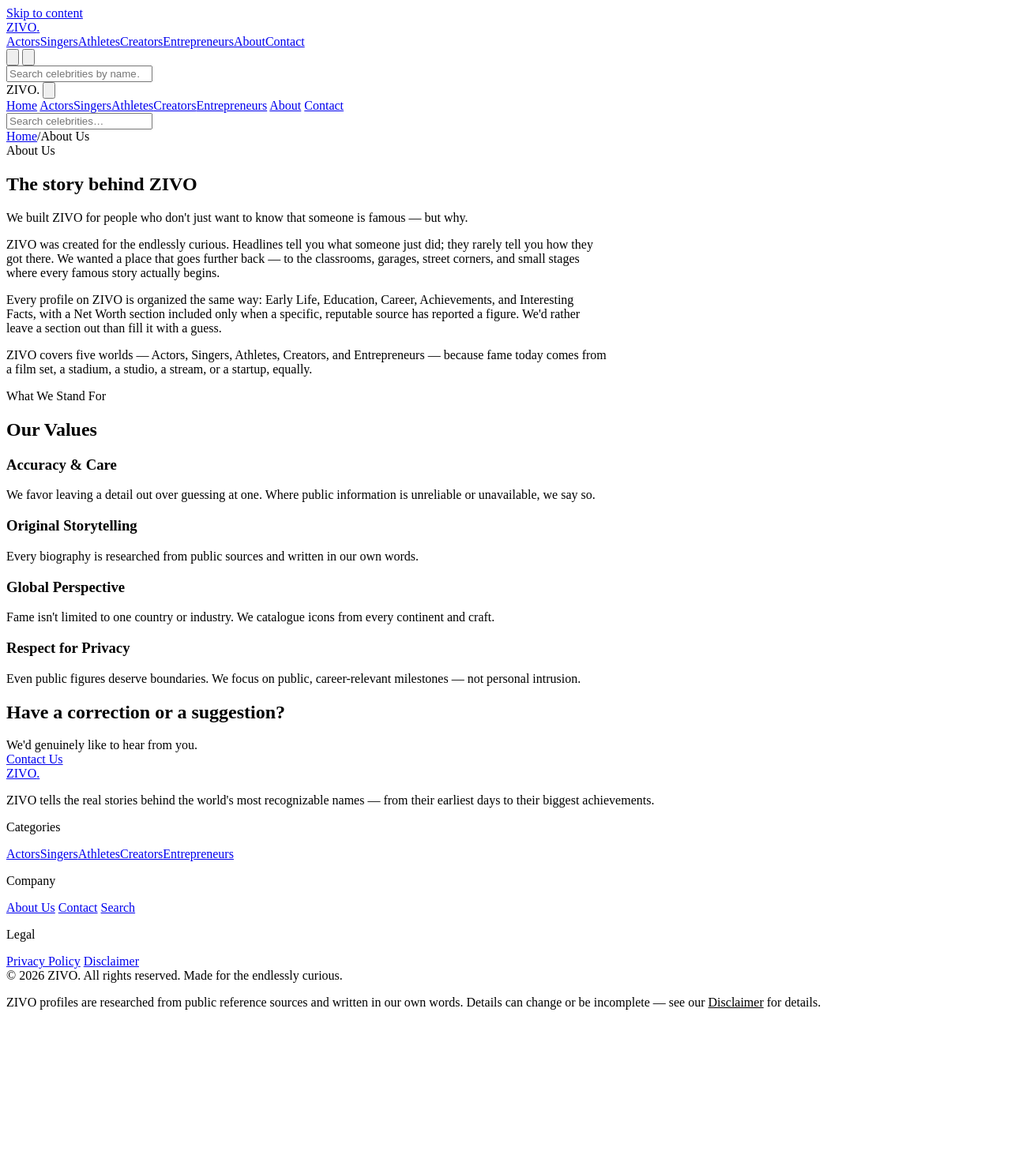
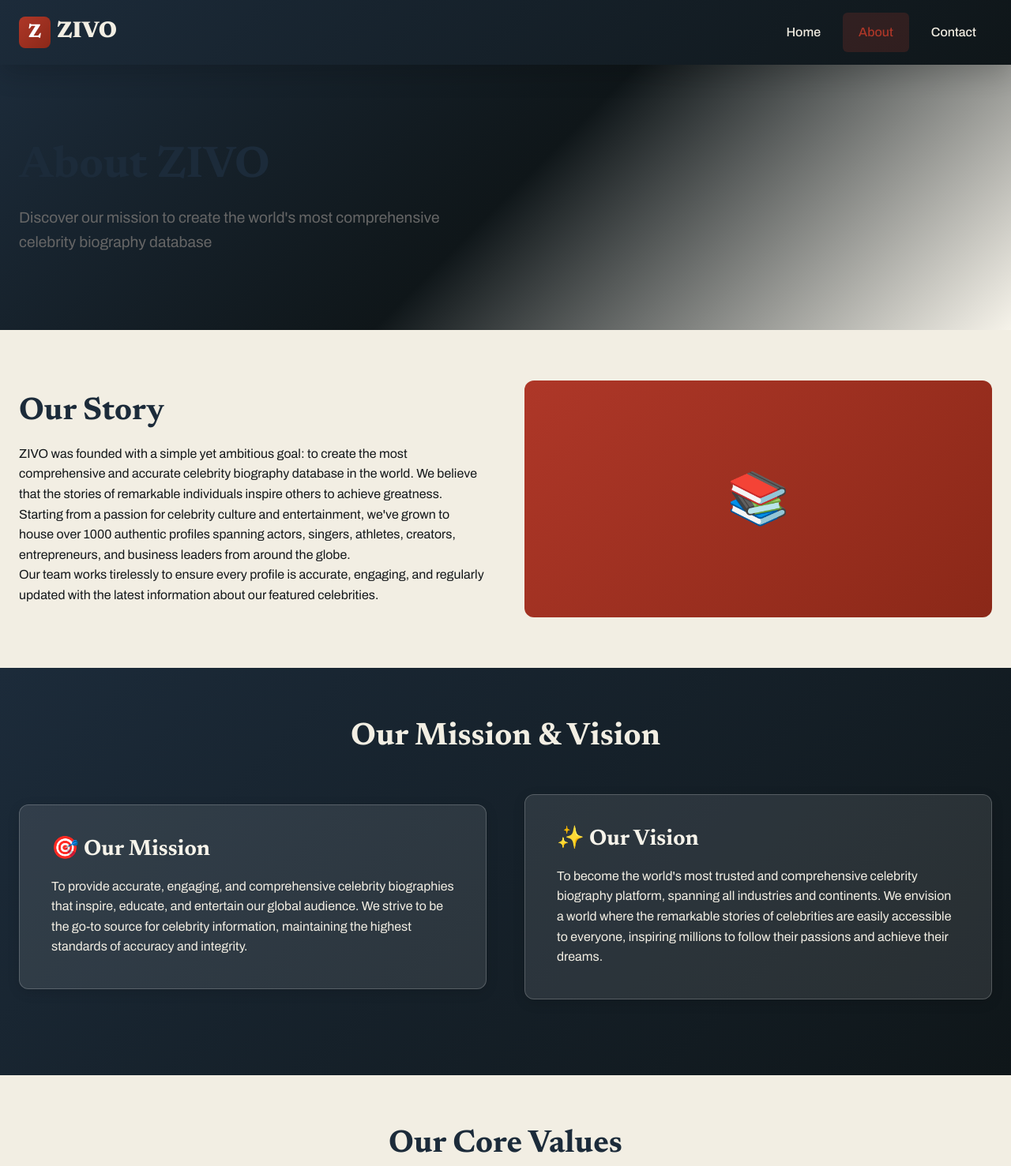
Before and after one commit to http-01/Zivo.com, a plain HTML site: page about.html in a window 1280 px wide. Shown: the top 1477 px of the page at 79% size. Before the commit the page ends 1295 px from the top, so only its background shows below. Drawn offline with Linux system fonts and the light colour scheme.

Commit message:
Update about.html

```diff
--- a/about.html
+++ b/about.html
@@ -3,123 +3,379 @@
 <head>
     <meta charset="UTF-8">
     <meta name="viewport" content="width=device-width, initial-scale=1.0">
-<title>About Us | ZIVO</title>
-<meta name="description" content="Learn about ZIVO's mission to tell honest, original, in-depth stories behind the world's most famous people.">
+    <title>About ZIVO - Celebrity Database</title>
+    <meta name="description" content="Learn about ZIVO, the world's leading celebrity biography database with 1000+ authentic profiles.">
     <meta name="google-site-verification" content="13ayhNmgX4U5YawyNvmjUyB6RXKO7ziIZd0P7CoAQfU">
-<link rel="canonical" href="https://http-01.github.io/Zivo.com/about.html">
-<meta property="og:title" content="About Us | ZIVO">
-<meta property="og:description" content="Learn about ZIVO's mission to tell honest, original, in-depth stories behind the world's most famous people.">
-<meta property="og:url" content="https://http-01.github.io/Zivo.com/about.html">
-<meta property="og:type" content="website">
-<meta property="og:site_name" content="ZIVO">
-<meta name="theme-color" content="#1C2B3A">
-<link rel="icon" type="image/svg+xml" href="favicon.svg">
     <link rel="preconnect" href="https://fonts.googleapis.com">
     <link rel="preconnect" href="https://fonts.gstatic.com" crossorigin>
-<link href="https://fonts.googleapis.com/css2?family=Newsreader:wght@400;500;600;700&family=Archivo:wght@400;500;600;700&family=Space+Mono:wght@400;700&display=swap" rel="stylesheet">
-<link rel="stylesheet" href="style.css">
+    <link href="https://fonts.googleapis.com/css2?family=Newsreader:wght@400;500;600;700;800&family=Archivo:wght@400;500;600;700&family=Space+Mono:wght@400;700&display=swap" rel="stylesheet">
+
+    <style>
+        :root {
+            --ink: #14181B;
+            --navy: #1C2B3A;
+            --paper: #F2EEE3;
+            --stamp: #AE3728;
+            --cream: #F6F3EA;
+            --text-light: #666666;
+            --shadow-md: 0 4px 16px rgba(0,0,0,0.12);
+            --shadow-lg: 0 12px 32px rgba(0,0,0,0.16);
+            --transition: all 0.3s cubic-bezier(0.4, 0, 0.2, 1);
+        }
+
+        * {
+            margin: 0;
+            padding: 0;
+            box-sizing: border-box;
+        }
+
+        body {
+            font-family: 'Archivo', sans-serif;
+            color: var(--ink);
+            background-color: var(--paper);
+            line-height: 1.6;
+        }
+
+        h1, h2, h3 {
+            font-family: 'Newsreader', Georgia, serif;
+            font-weight: 700;
+            line-height: 1.2;
+            color: var(--navy);
+            margin-bottom: 1rem;
+        }
+
+        h1 { font-size: 3.5rem; }
+        h2 { font-size: 2.5rem; }
+        h3 { font-size: 1.75rem; }
+
+        .container {
+            max-width: 1400px;
+            margin: 0 auto;
+            padding: 0 24px;
+        }
+
+        .site-header {
+            background: linear-gradient(135deg, var(--navy) 0%, #0F1619 100%);
+            color: var(--paper);
+            padding: 1rem 0;
+            position: sticky;
+            top: 0;
+            z-index: 100;
+            box-shadow: var(--shadow-lg);
+        }
+
+        .site-header__inner {
+            display: flex;
+            justify-content: space-between;
+            align-items: center;
+            gap: 2rem;
+        }
+
+        .logo {
+            display: flex;
+            align-items: center;
+            gap: 0.5rem;
+            font-family: 'Newsreader', serif;
+            font-size: 1.8rem;
+            font-weight: 800;
+            color: var(--paper);
+            text-decoration: none;
+        }
+
+        .logo__icon {
+            width: 40px;
+            height: 40px;
+            background: linear-gradient(135deg, var(--stamp) 0%, #8B2818 100%);
+            border-radius: 8px;
+            display: flex;
+            align-items: center;
+            justify-content: center;
+            color: white;
+            font-size: 1.5rem;
+        }
+
+        .site-nav {
+            display: flex;
+            gap: 0.5rem;
+        }
+
+        .site-nav__link {
+            color: var(--paper);
+            font-weight: 500;
+            padding: 0.75rem 1.25rem;
+            border-radius: 6px;
+            text-decoration: none;
+            transition: var(--transition);
+        }
+
+        .site-nav__link:hover,
+        .site-nav__link.is-active {
+            background: rgba(174, 55, 40, 0.2);
+            color: var(--stamp);
+        }
+
+        .hero {
+            background: linear-gradient(135deg, var(--navy) 0%, #0F1619 50%, var(--cream) 100%);
+            padding: 6rem 0;
+            position: relative;
+            overflow: hidden;
+        }
+
+        .hero__content {
+            position: relative;
+            z-index: 2;
+        }
+
+        .hero__title {
+            color: var(--navy);
+            font-size: 3.5rem;
+            margin-bottom: 1rem;
+        }
+
+        .section {
+            padding: 4rem 0;
+        }
+
+        .section--dark {
+            background: linear-gradient(135deg, var(--navy) 0%, #0F1619 100%);
+            color: var(--paper);
+        }
+
+        .card {
+            background: white;
+            border-radius: 12px;
+            padding: 2.5rem;
+            box-shadow: var(--shadow-md);
+            border: 1px solid #E8E3D6;
+            margin-bottom: 2rem;
+        }
+
+        .content-grid {
+            display: grid;
+            grid-template-columns: 1fr 1fr;
+            gap: 3rem;
+            align-items: center;
+        }
+
+        .values-grid {
+            display: grid;
+            grid-template-columns: repeat(auto-fit, minmax(250px, 1fr));
+            gap: 2rem;
+        }
+
+        .value-card {
+            text-align: center;
+            padding: 2rem;
+        }
+
+        .value-icon {
+            font-size: 3rem;
+            margin-bottom: 1rem;
+        }
+
+        .site-footer {
+            background: linear-gradient(135deg, var(--navy) 0%, #0F1619 100%);
+            color: var(--paper);
+            padding: 3rem 0 1rem;
+            margin-top: 4rem;
+        }
+
+        .footer__grid {
+            display: grid;
+            grid-template-columns: repeat(auto-fit, minmax(200px, 1fr));
+            gap: 2.5rem;
+            margin-bottom: 2.5rem;
+        }
+
+        .footer__title {
+            font-family: 'Newsreader', serif;
+            font-size: 1.3rem;
+            font-weight: 700;
+            margin-bottom: 1rem;
+        }
+
+        .footer__link {
+            display: block;
+            color: rgba(255,255,255,0.7);
+            margin-bottom: 0.75rem;
+            text-decoration: none;
+            transition: var(--transition);
+        }
+
+        .footer__link:hover {
+            color: var(--stamp);
+        }
+
+        .footer__bottom {
+            text-align: center;
+            padding-top: 1.5rem;
+            border-top: 1px solid rgba(255,255,255,0.1);
+            color: rgba(255,255,255,0.6);
+        }
+
+        @media (max-width: 768px) {
+            h1 { font-size: 2.2rem; }
+            h2 { font-size: 1.8rem; }
+            .content-grid {
+                grid-template-columns: 1fr;
+            }
+        }
+    </style>
 </head>
 <body>
-<a class="skip-link" href="#main">Skip to content</a>
+    <!-- HEADER -->
     <header class="site-header">
         <div class="container site-header__inner">
-    <a href="index.html" class="logo">ZIVO<span class="logo__dot">.</span></a>
-    <nav class="site-nav" aria-label="Primary"><a href="categories/actors.html" class="site-nav__link">Actors</a><a href="categories/singers.html" class="site-nav__link">Singers</a><a href="categories/athletes.html" class="site-nav__link">Athletes</a><a href="categories/creators.html" class="site-nav__link">Creators</a><a href="categories/entrepreneurs.html" class="site-nav__link">Entrepreneurs</a><a href="about.html" class="site-nav__link is-active">About</a><a href="contact.html" class="site-nav__link">Contact</a></nav>
-    <div class="site-header__actions">
-      <button type="button" class="icon-btn search-toggle" aria-expanded="false" aria-label="Search"><svg viewBox="0 0 24 24" fill="none" stroke="currentColor" stroke-width="1.8" stroke-linecap="round"><circle cx="11" cy="11" r="7"/><path d="M21 21l-4.3-4.3"/></svg></button>
-      <button type="button" class="icon-btn menu-toggle" aria-expanded="false" aria-label="Open menu"><svg viewBox="0 0 24 24" fill="none" stroke="currentColor" stroke-width="1.8" stroke-linecap="round"><path d="M3 6h18M3 12h18M3 18h18"/></svg></button>
-    </div>
-  </div>
-  <div class="header-search">
-    <div class="container header-search__inner">
-      <form action="search.html" method="GET" style="flex:1;display:flex;">
-        <input class="header-search__input" type="search" name="q" placeholder="Search celebrities by name…" aria-label="Search">
-      </form>
-    </div>
+            <a href="index.html" class="logo">
+                <div class="logo__icon">Z</div>
+                <div>ZIVO</div>
+            </a>
+            <nav class="site-nav">
+                <a href="index.html" class="site-nav__link">Home</a>
+                <a href="about.html" class="site-nav__link is-active">About</a>
+                <a href="contact.html" class="site-nav__link">Contact</a>
+            </nav>
         </div>
     </header>
-<div class="mobile-nav" aria-hidden="true">
-  <div class="mobile-nav__top">
-    <span class="logo">ZIVO<span class="logo__dot">.</span></span>
-    <button type="button" class="mobile-nav__close icon-btn" aria-label="Close menu"><svg viewBox="0 0 24 24" fill="none" stroke="currentColor" stroke-width="1.8" stroke-linecap="round"><path d="M6 6l12 12M18 6L6 18"/></svg></button>
-  </div>
-  <nav class="mobile-nav__list" aria-label="Mobile">
-    <a href="index.html" class="mobile-nav__link">Home</a>
-    <a href="categories/actors.html" class="mobile-nav__link">Actors</a><a href="categories/singers.html" class="mobile-nav__link">Singers</a><a href="categories/athletes.html" class="mobile-nav__link">Athletes</a><a href="categories/creators.html" class="mobile-nav__link">Creators</a><a href="categories/entrepreneurs.html" class="mobile-nav__link">Entrepreneurs</a>
-    <a href="about.html" class="mobile-nav__link">About</a>
-    <a href="contact.html" class="mobile-nav__link">Contact</a>
-  </nav>
-  <form class="mobile-nav__search" action="search.html" method="GET">
-    <input type="search" name="q" placeholder="Search celebrities…" aria-label="Search">
-  </form>
-</div>
-<main id="main">
-  <section class="page-hero">
-    <div class="container">
-      <nav class="breadcrumbs" aria-label="Breadcrumb"><a href="index.html">Home</a><span class="breadcrumbs__sep">/</span><span aria-current="page">About Us</span></nav>
-      <span class="eyebrow eyebrow--light">About Us</span>
-      <h1 class="page-hero__title">The story behind ZIVO</h1>
-      <p class="page-hero__subtitle">We built ZIVO for people who don't just want to know that someone is famous — but why.</p>
+
+    <!-- HERO -->
+    <section class="hero">
+        <div class="container hero__content">
+            <h1 class="hero__title">About ZIVO</h1>
+            <p style="color: var(--text-light); font-size: 1.2rem; max-width: 600px;">Discover our mission to create the world's most comprehensive celebrity biography database</p>
         </div>
     </section>
+
+    <!-- STORY -->
     <section class="section">
-    <div class="container" style="max-width:760px;">
-      <div class="prose">
-        <p>ZIVO was created for the endlessly curious. Headlines tell you what someone just did; they rarely tell you how they got there. We wanted a place that goes further back — to the classrooms, garages, street corners, and small stages where every famous story actually begins.</p>
-        <p>Every profile on ZIVO is organized the same way: Early Life, Education, Career, Achievements, and Interesting Facts, with a Net Worth section included only when a specific, reputable source has reported a figure. We'd rather leave a section out than fill it with a guess.</p>
-        <p>ZIVO covers five worlds — Actors, Singers, Athletes, Creators, and Entrepreneurs — because fame today comes from a film set, a stadium, a studio, a stream, or a startup, equally.</p>
+        <div class="container">
+            <div class="content-grid">
+                <div>
+                    <h2>Our Story</h2>
+                    <p>ZIVO was founded with a simple yet ambitious goal: to create the most comprehensive and accurate celebrity biography database in the world. We believe that the stories of remarkable individuals inspire others to achieve greatness.</p>
+                    <p>Starting from a passion for celebrity culture and entertainment, we've grown to house over 1000 authentic profiles spanning actors, singers, athletes, creators, entrepreneurs, and business leaders from around the globe.</p>
+                    <p>Our team works tirelessly to ensure every profile is accurate, engaging, and regularly updated with the latest information about our featured celebrities.</p>
+                </div>
+                <div style="background: linear-gradient(135deg, var(--stamp) 0%, #8B2818 100%); border-radius: 12px; height: 300px; display: flex; align-items: center; justify-content: center; color: white; font-size: 4rem;">
+                    📚
+                </div>
             </div>
         </div>
     </section>
-  <section class="section section--alt">
+
+    <!-- MISSION & VISION -->
+    <section class="section section--dark">
         <div class="container">
-      <div class="section__head"><div><span class="eyebrow">What We Stand For</span><h2 class="section__title">Our Values</h2></div></div>
-      <div class="value-grid">
-        <div class="value-card"><h3 class="value-card__title">Accuracy &amp; Care</h3><p class="value-card__desc">We favor leaving a detail out over guessing at one. Where public information is unreliable or unavailable, we say so.</p></div>
-        <div class="value-card"><h3 class="value-card__title">Original Storytelling</h3><p class="value-card__desc">Every biography is researched from public sources and written in our own words.</p></div>
-        <div class="value-card"><h3 class="value-card__title">Global Perspective</h3><p class="value-card__desc">Fame isn't limited to one country or industry. We catalogue icons from every continent and craft.</p></div>
-        <div class="value-card"><h3 class="value-card__title">Respect for Privacy</h3><p class="value-card__desc">Even public figures deserve boundaries. We focus on public, career-relevant milestones — not personal intrusion.</p></div>
+            <h2 style="color: var(--paper); text-align: center; margin-bottom: 3rem;">Our Mission & Vision</h2>
+
+            <div class="content-grid" style="color: var(--paper);">
+                <div class="card" style="background: rgba(255,255,255,0.1); color: var(--paper); border: 1px solid rgba(255,255,255,0.2);">
+                    <h3 style="color: var(--cream); margin-bottom: 1rem;">🎯 Our Mission</h3>
+                    <p>To provide accurate, engaging, and comprehensive celebrity biographies that inspire, educate, and entertain our global audience. We strive to be the go-to source for celebrity information, maintaining the highest standards of accuracy and integrity.</p>
+                </div>
+                <div class="card" style="background: rgba(255,255,255,0.1); color: var(--paper); border: 1px solid rgba(255,255,255,0.2);">
+                    <h3 style="color: var(--cream); margin-bottom: 1rem;">✨ Our Vision</h3>
+                    <p>To become the world's most trusted and comprehensive celebrity biography platform, spanning all industries and continents. We envision a world where the remarkable stories of celebrities are easily accessible to everyone, inspiring millions to follow their passions and achieve their dreams.</p>
+                </div>
             </div>
         </div>
     </section>
-  <section class="section u-center">
+
+    <!-- VALUES -->
+    <section class="section">
         <div class="container">
-      <h2 class="section__title">Have a correction or a suggestion?</h2>
-      <p class="lede u-center" style="margin:0.8em auto var(--sp-4);">We'd genuinely like to hear from you.</p>
-      <a href="contact.html" class="btn btn--stamp">Contact Us</a>
+            <h2 style="text-align: center; margin-bottom: 3rem;">Our Core Values</h2>
+
+            <div class="values-grid">
+                <div class="card">
+                    <div class="value-icon">🎯</div>
+                    <h3>Accuracy</h3>
+                    <p>We commit to providing verified, accurate, and up-to-date information about every celebrity in our database.</p>
+                </div>
+
+                <div class="card">
+                    <div class="value-icon">✨</div>
+                    <h3>Excellence</h3>
+                    <p>We strive for excellence in every aspect, from content quality to user experience and design.</p>
+                </div>
+
+                <div class="card">
+                    <div class="value-icon">🌍</div>
+                    <h3>Global Reach</h3>
+                    <p>We celebrate celebrities from around the world, representing diverse cultures, industries, and backgrounds.</p>
+                </div>
+
+                <div class="card">
+                    <div class="value-icon">💚</div>
+                    <h3>Passion</h3>
+                    <p>We are passionate about celebrity culture and dedicated to sharing inspiring stories with our audience.</p>
+                </div>
+
+                <div class="card">
+                    <div class="value-icon">🔒</div>
+                    <h3>Integrity</h3>
+                    <p>We maintain the highest ethical standards in how we research, verify, and present celebrity information.</p>
+                </div>
+
+                <div class="card">
+                    <div class="value-icon">🚀</div>
+                    <h3>Innovation</h3>
+                    <p>We continuously innovate to improve our platform and provide the best user experience possible.</p>
+                </div>
+            </div>
         </div>
     </section>
-</main>
+
+    <!-- STATS -->
+    <section class="section section--dark" style="text-align: center;">
+        <div class="container">
+            <h2 style="color: var(--paper); margin-bottom: 3rem;">By The Numbers</h2>
+
+            <div style="display: grid; grid-template-columns: repeat(auto-fit, minmax(200px, 1fr)); gap: 2rem;">
+                <div>
+                    <div style="font-size: 3rem; color: var(--stamp); font-weight: 700; margin-bottom: 0.5rem;">1000+</div>
+                    <p>Celebrity Profiles</p>
+                </div>
+                <div>
+                    <div style="font-size: 3rem; color: var(--stamp); font-weight: 700; margin-bottom: 0.5rem;">6</div>
+                    <p>Categories</p>
+                </div>
+                <div>
+                    <div style="font-size: 3rem; color: var(--stamp); font-weight: 700; margin-bottom: 0.5rem;">180+</div>
+                    <p>Countries Represented</p>
+                </div>
+                <div>
+                    <div style="font-size: 3rem; color: var(--stamp); font-weight: 700; margin-bottom: 0.5rem;">100%</div>
+                    <p>Free Access</p>
+                </div>
+            </div>
+        </div>
+    </section>
+
+    <!-- FOOTER -->
     <footer class="site-footer">
         <div class="container">
             <div class="footer__grid">
                 <div>
-        <a href="index.html" class="logo">ZIVO<span class="logo__dot">.</span></a>
-        <p class="footer__brand-desc">ZIVO tells the real stories behind the world's most recognizable names — from their earliest days to their biggest achievements.</p>
+                    <div class="footer__title">ZIVO</div>
+                    <p style="color: rgba(255,255,255,0.7);">Your ultimate source for celebrity biographies.</p>
                 </div>
                 <div>
-        <p class="footer__col-title">Categories</p>
-        <a href="categories/actors.html" class="footer__link">Actors</a><a href="categories/singers.html" class="footer__link">Singers</a><a href="categories/athletes.html" class="footer__link">Athletes</a><a href="categories/creators.html" class="footer__link">Creators</a><a href="categories/entrepreneurs.html" class="footer__link">Entrepreneurs</a>
+                    <div class="footer__title">Links</div>
+                    <a href="index.html" class="footer__link">Home</a>
+                    <a href="about.html" class="footer__link">About</a>
+                    <a href="contact.html" class="footer__link">Contact</a>
                 </div>
                 <div>
-        <p class="footer__col-title">Company</p>
-        <a href="about.html" class="footer__link">About Us</a>
-        <a href="contact.html" class="footer__link">Contact</a>
-        <a href="search.html" class="footer__link">Search</a>
-      </div>
-      <div>
-        <p class="footer__col-title">Legal</p>
-        <a href="privacy.html" class="footer__link">Privacy Policy</a>
+                    <div class="footer__title">Legal</div>
+                    <a href="privacy-policy.html" class="footer__link">Privacy</a>
                     <a href="disclaimer.html" class="footer__link">Disclaimer</a>
                 </div>
             </div>
             <div class="footer__bottom">
-      <span>&copy; <span data-year>2026</span> ZIVO. All rights reserved.</span>
-      <span>Made for the endlessly curious.</span>
+                <p>&copy; 2026 ZIVO. All rights reserved.</p>
             </div>
-    <p class="footer__note">ZIVO profiles are researched from public reference sources and written in our own words. Details can change or be incomplete — see our <a href="disclaimer.html" style="color:inherit;">Disclaimer</a> for details.</p>
         </div>
     </footer>
-<script src="script.js" defer></script>
 </body>
 </html>
```
Lines whose indentation alone changed are shown as unchanged.
